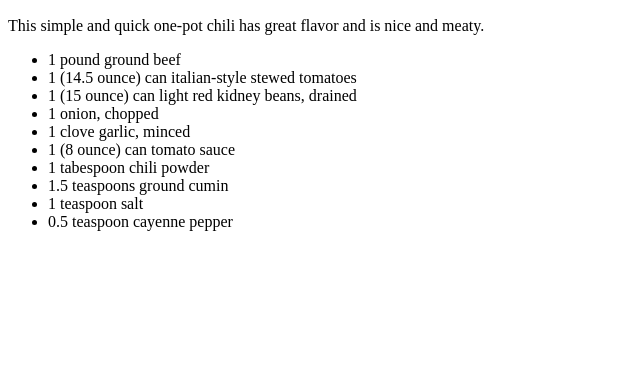
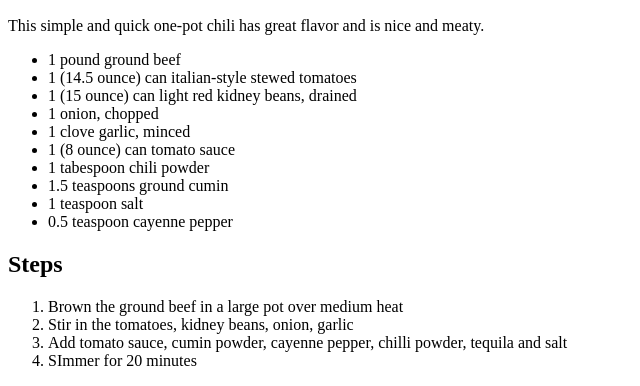
Before and after one commit to DaviesHub/odin-recipes, a plain HTML site: page recipes/tequila-chili.html in a window 1280 px wide. Shown: the part 434-820 px from the top of the page, without its empty margins (0-640 px from the left). Drawn offline with Linux system fonts and the light colour scheme.

Commit message:
Add ordered list of steps

```diff
--- a/recipes/tequila-chili.html
+++ b/recipes/tequila-chili.html
@@ -26,5 +26,14 @@
             <li>1 teaspoon salt</li>
             <li>0.5 teaspoon cayenne pepper</li>
         </ul></p1>
+
+        <h2>Steps</h2>
+        <ol>
+            <li>Brown the ground beef in a large pot over medium heat</li>
+            <li>Stir in the tomatoes, kidney beans, onion, garlic</li>
+            <li>Add tomato sauce, cumin powder, cayenne pepper, chilli powder, tequila and salt</li>
+            <li>SImmer for 20 minutes</li>
+        </ol>
+
     </body>
 </html>
```
